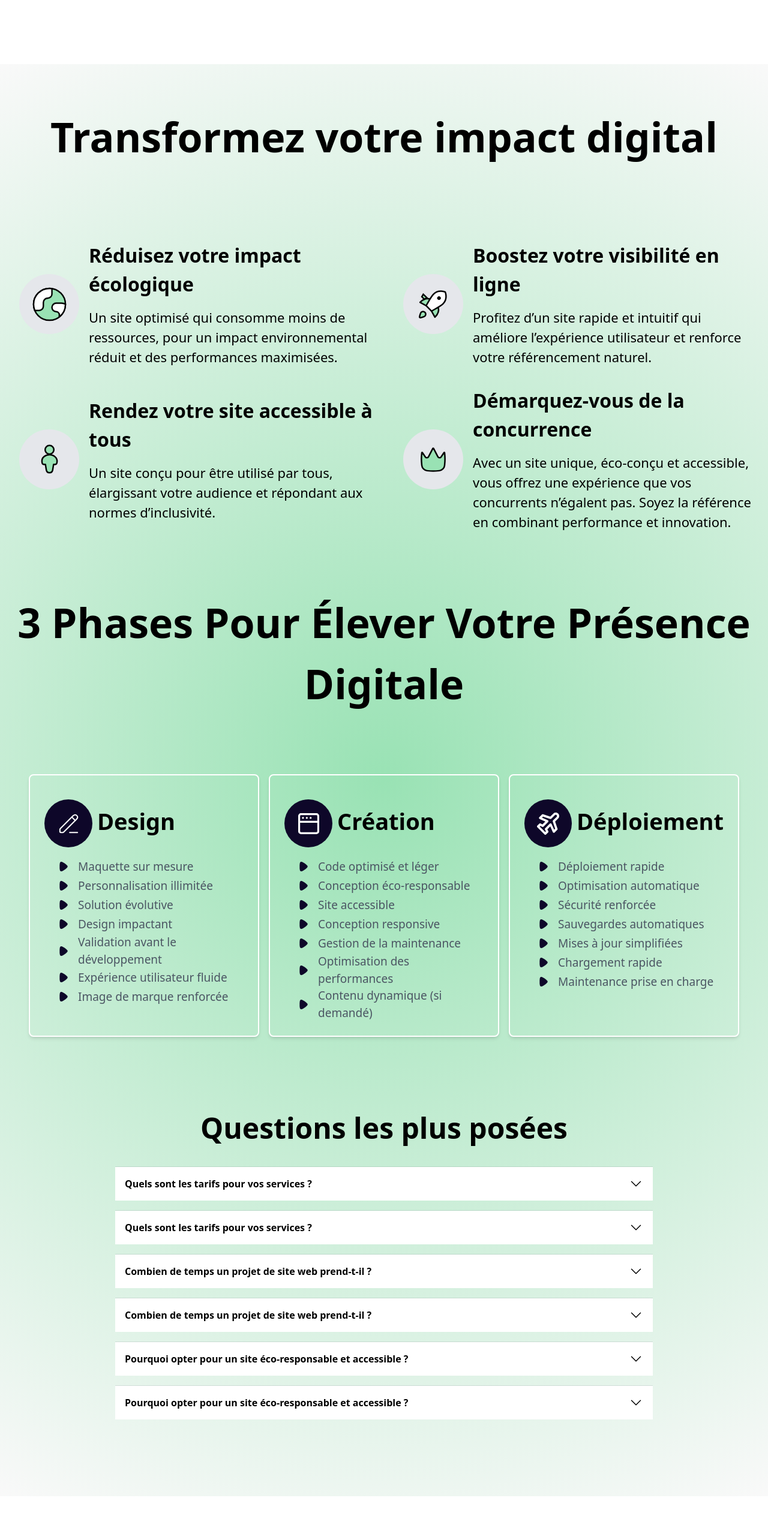
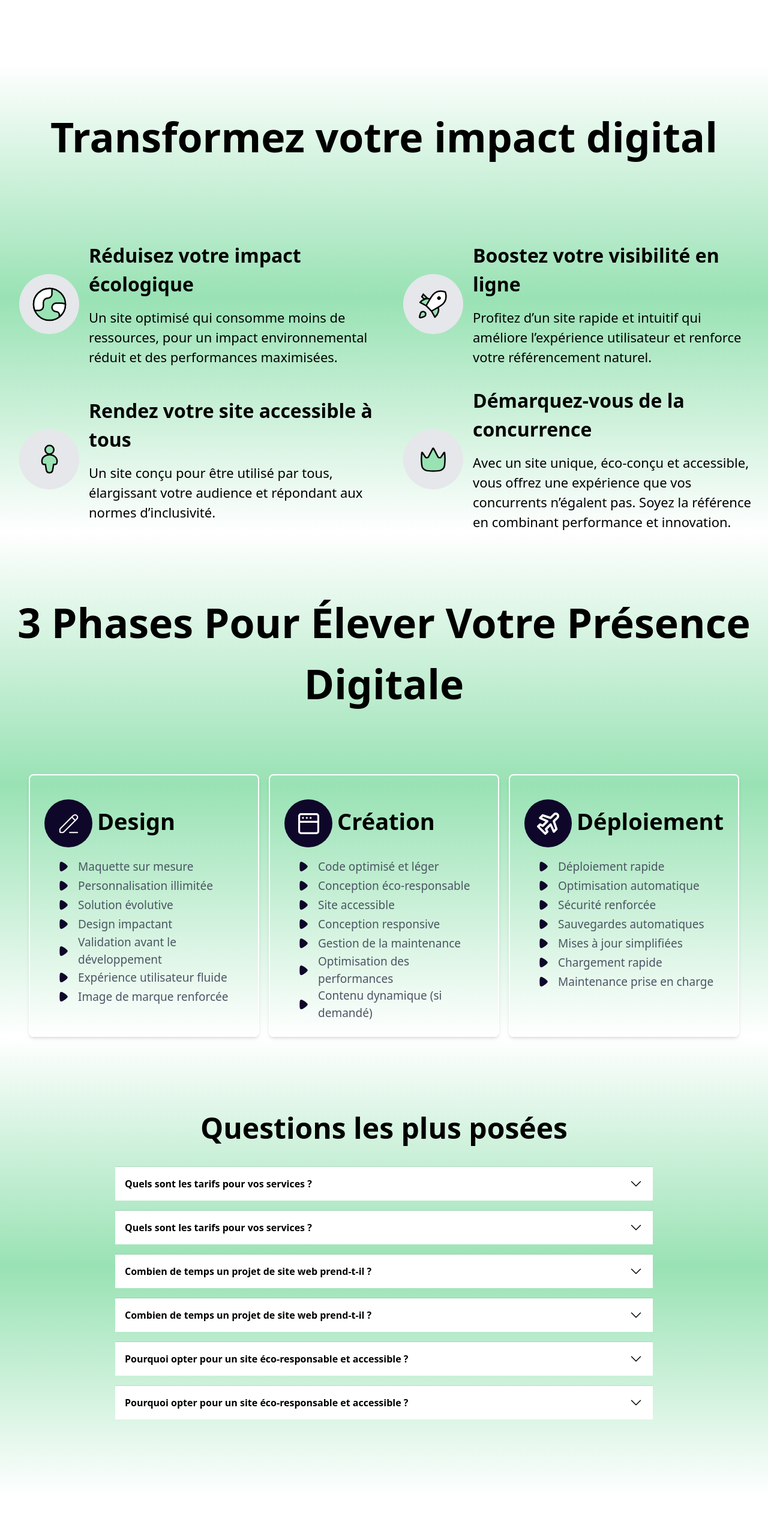
Before and after one commit to shabbir-ali123/Infiniwave, a Vue app: page / in a window 1280 px wide. Shown: the part 1359-3892 px from the top of the page at 60% size. Built offline with nearby package versions, Linux system fonts and the light colour scheme.

Commit message:
grident issue

```diff
--- a/src/App.vue
+++ b/src/App.vue
@@ -3,12 +3,9 @@
     <HeaderSection />
     <HeroSection />
     <WhyEco />
-    <div style='
-      background-image: radial-gradient(circle, #99E2B4,#f9f9f9)'>
     <ImpactSection />
     <PhasesSection />
     <FAQSection />
-    </div>
     <Footer />
   </div>
 </template>
--- a/src/components/FAQSection.vue
+++ b/src/components/FAQSection.vue
@@ -1,5 +1,5 @@
 <template>
-  <div class=" font-poppins">
+  <div class="font-poppins" style="background-image: linear-gradient(to bottom, #ffffff 0%, #99E2B4 50%, #ffffff 100%);">
     <div class="mx-auto max-w-7xl px-6 py-24 sm:py-32 lg:px-8 ">
       <div class="mx-auto max-w-4xl divide-y divide-gray-900/10">
         <h2 class="text-[68px] font-semibold text-center sm:text-5xl">Questions les plus posées</h2>
--- a/src/components/FooterSection.vue
+++ b/src/components/FooterSection.vue
@@ -1,5 +1,5 @@
 <template>
-     <footer class="py-4 px-4 dark:text-white text-black font-poppins">
+     <footer class="py-4 px-4 dark:text-white text-black font-poppins bg-[#fffff]">
         <div class="container mx-auto max-w-5xl border-b rounded pb-4">
           <div class="flex flex-col md:flex-row md:justify-between items-center text-left space-y-4 sm:space-y-0 ">
             <div class="w-[170px] h-[51px] mr-auto md:mr-0">
--- a/src/components/ImpactSection.vue
+++ b/src/components/ImpactSection.vue
@@ -1,8 +1,6 @@
 <template>
-  <section class="font-poppins" >
-     <!-- style=' background-image: radial-gradient(circle, #99E2B4,#f9f9f9)'  -->
-
-    <h2 class="text-center text-[68px] font-semibold pt-[70px] pb-[123px] ml-62 mr-45">
+  <section class="font-poppins" style="background-image: linear-gradient(to bottom, #ffffff 0%, #99E2B4 50%, #ffffff 100%);">
+    <h2 class="text-center text-[68px] font-semibold pt-[70px] pb-[123px]  ">
       Transformez votre impact digital
     </h2>
     <div class="grid grid-cols-1 md:grid-cols-2 gap-8 px-4 lg:gap-8"  >
@@ -49,7 +47,6 @@
 </svg>
         </template>
       </ImpactSectionComp>
-
       <ImpactSectionComp
         title="Démarquez-vous de la concurrence"
         description=" Avec un site unique, éco-conçu et accessible,
@@ -79,13 +76,12 @@ export default {
 
 
 <style scoped>
-.section {
+/* .section {
   font-family: 'Poppins', sans-serif;
   background-image: radial-gradient(
     circle at left bottom,
     #99E2B4,
     #f9f9f9
   );
-}
-
+} */
 </style>
--- a/src/components/PhasesSection.vue
+++ b/src/components/PhasesSection.vue
@@ -1,6 +1,6 @@
    <template>
-    <section class="font-poppins" >
-       <!-- style=' background-image: radial-gradient(circle, #99E2B4,#f9f9f9)' -->
+    <section class="font-poppins" style="background-image: linear-gradient(to bottom, #ffffff 0%, #99E2B4 50%, #ffffff 100%);" >
+
     <h2 class="text-center text-[68px] font-semibold py-[100px] leading-16">3 Phases Pour Élever Votre Présence <br>  Digitale </h2>
     <div class="grid grid-cols-1 sm:grid-cols-2 md:grid-cols-3 gap-4 px-8 lg:px-12 ">
       <CardData title="Design" :items="designItems">
```
Lines whose indentation alone changed are shown as unchanged.
